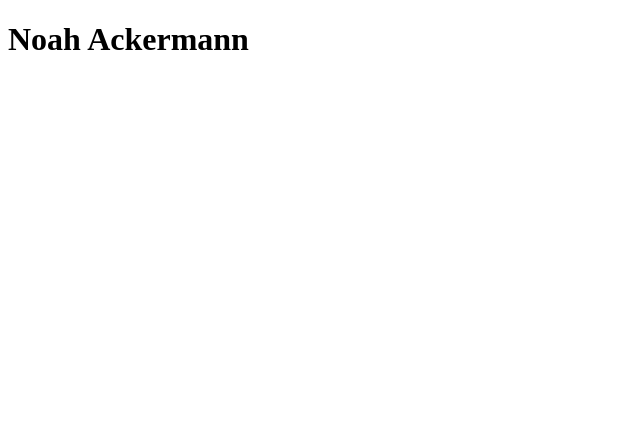
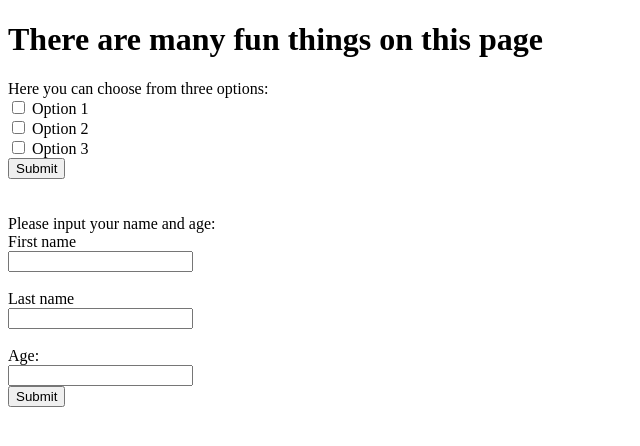
Before and after one commit to Noah-Ackermann/Noah-Ackermann.github.io, a plain HTML site: page index.html in a window 1280 px wide. Shown: the whole page, without its empty margins (0-640 px from the left). Drawn offline with Linux system fonts and the light colour scheme.

Commit message:
Add files via upload

```diff
--- a/index.html
+++ b/index.html
@@ -1,9 +1,32 @@
 <!DOCTYPE html>
 <html>
     <head>
-        <title>CSCE 190: Noah Ackermann</title>
+        <title>HTML Practice</title>
     </head>
     <body>
-      <h1>Noah Ackermann</h1>
+        <h1>There are many fun things on this page</h1>
+        <p1>Here you can choose from three options:</p1>
+
+        <form action="completed form.html">
+            <input type="checkbox" id="option1">
+            <label for="option1">Option 1</label><br>
+            <input type="checkbox" id="option2">
+            <label for="option2">Option 2</label><br>
+            <input type="checkbox" id="option3">
+            <label for="option3">Option 3</label><br>
+            <input type="submit">
+        </form><br><br>
+
+        <p1>Please input your name and age:</p1>
+        <form action="completed form.html">
+            <label for="first_name">First name</label><br>
+            <input type="text" id="first_name"><br><br>
+            <label for="last_name">Last name</label><br>
+            <input type="text" id="last_name"><br><br>
+            <label for="age">Age:</label><br>
+            <input type="text" id="age"><br>
+            <input type="submit">
+        </form>
+
     </body>
 </html>
```
Also changed, not shown: completed form.html (added, +12 -0 lines).
